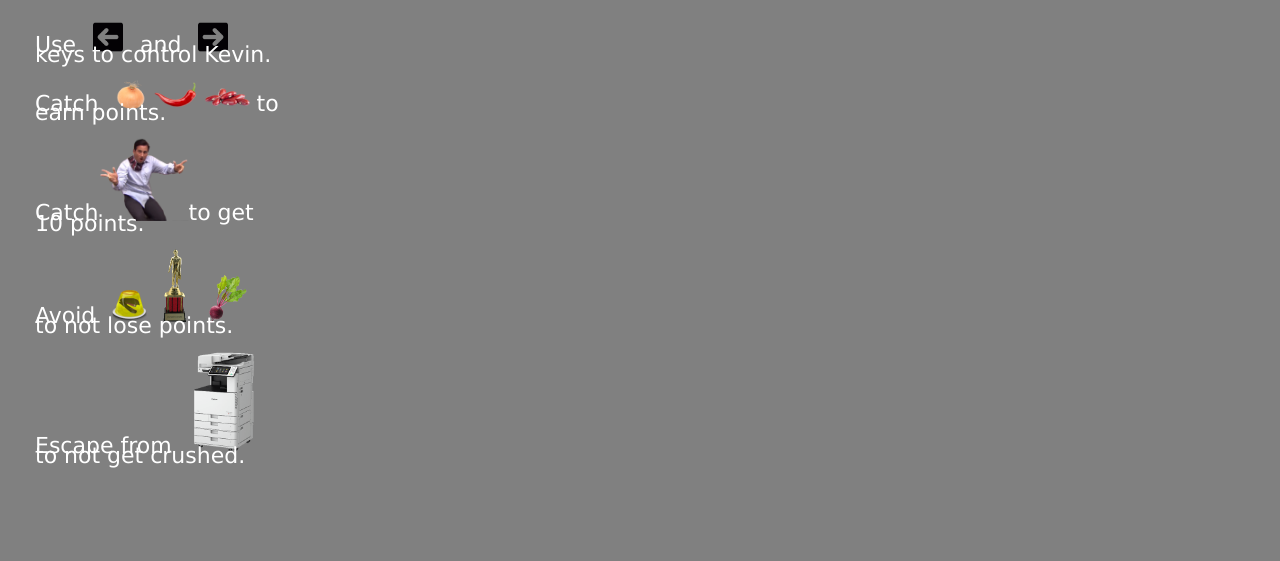
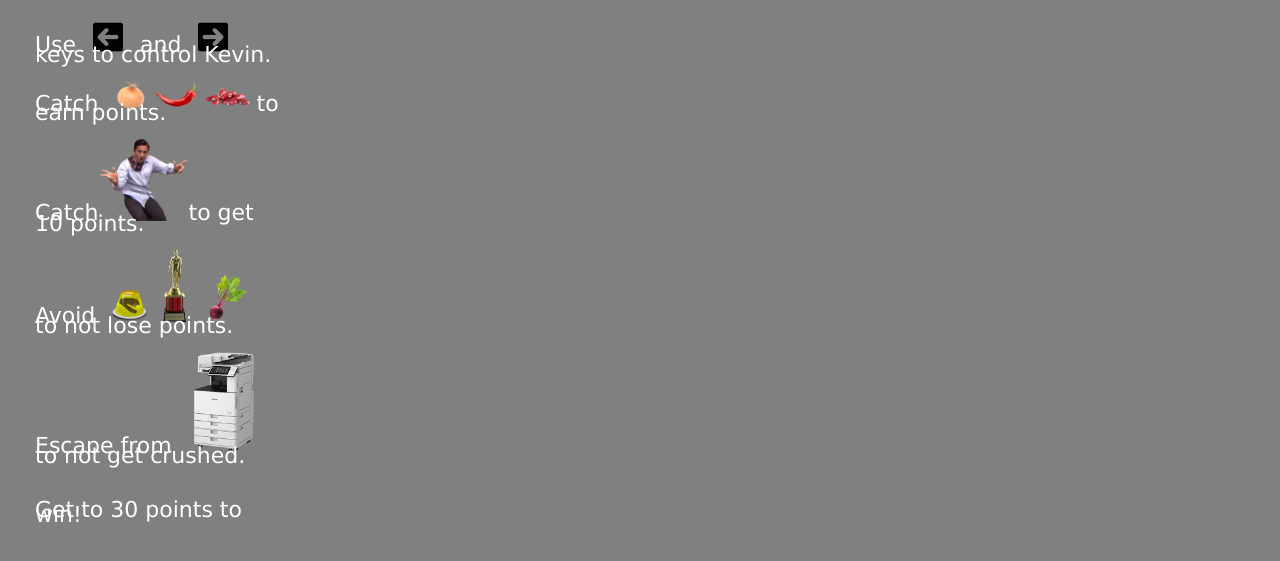
Before and after one commit to AnaCRDEL/kevins-famous-chilli-game, a plain HTML site: page index.html in a window 1280 px wide. Shown: the part 203-764 px from the top of the page. Drawn offline with Linux system fonts and the light colour scheme.

```diff
--- a/index.html
+++ b/index.html
@@ -33,6 +33,8 @@
         <p>Catch<img src="images/michael-parkour.png" alt="michael-parkour-img" id="michael-parkour">to get 10 points.</p>
         <p>Avoid <img src="images/jello.png" alt="jello-img" id="jello"> <img src="images/dundie-award.png" alt="dundie-img" id="dundie"> <img src="images/beet.png" alt="beet-img" id="beet"> to not lose points.</p>
         <p>Escape from <img src="images/photocopier.png" alt="photocopier-img" id="photocopier"> to not get crushed.</p>
+        <br>
+        <p>Get to 30 points to win!</p>
       </div>
       <!--Game Area-->
       <div class="canvas">
```
